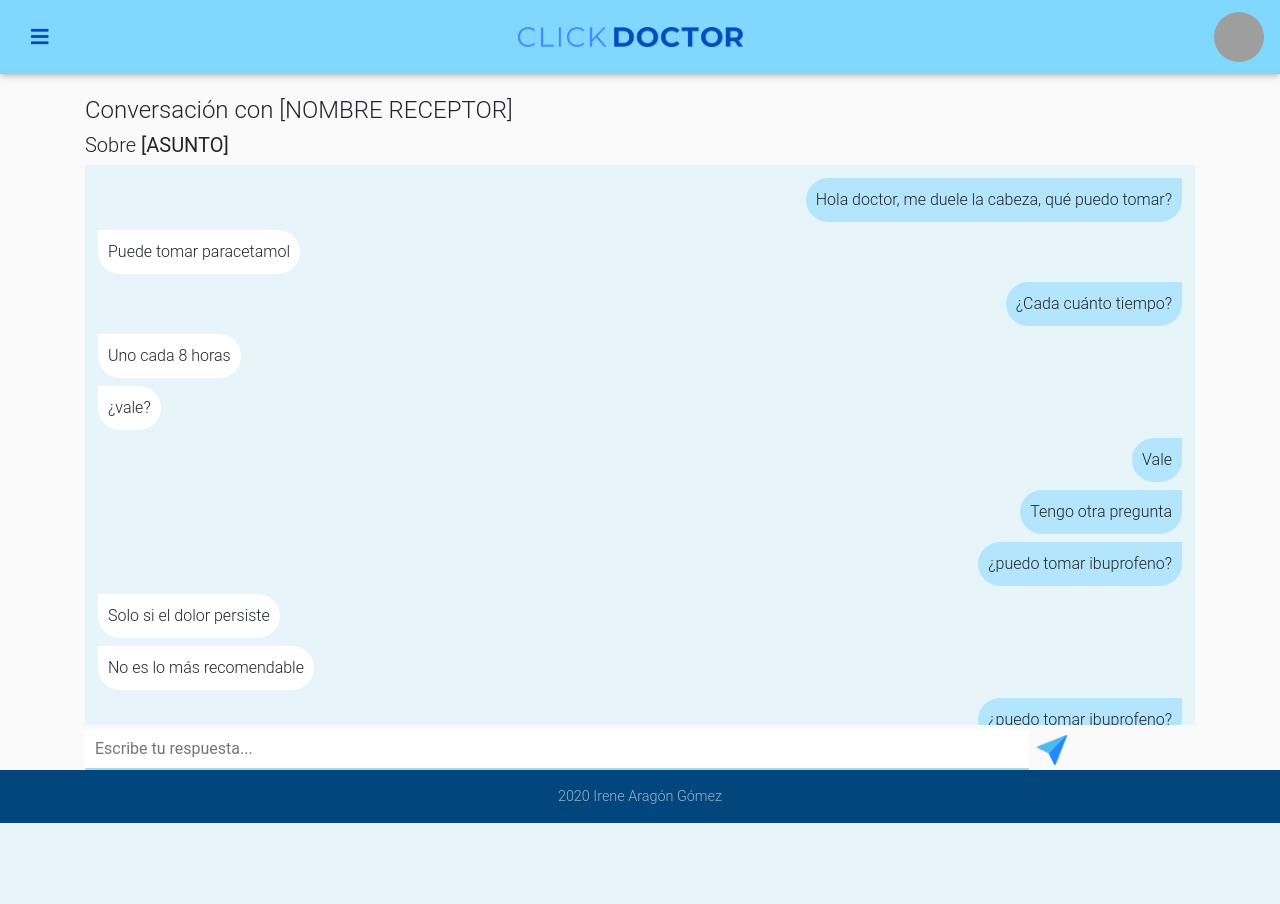
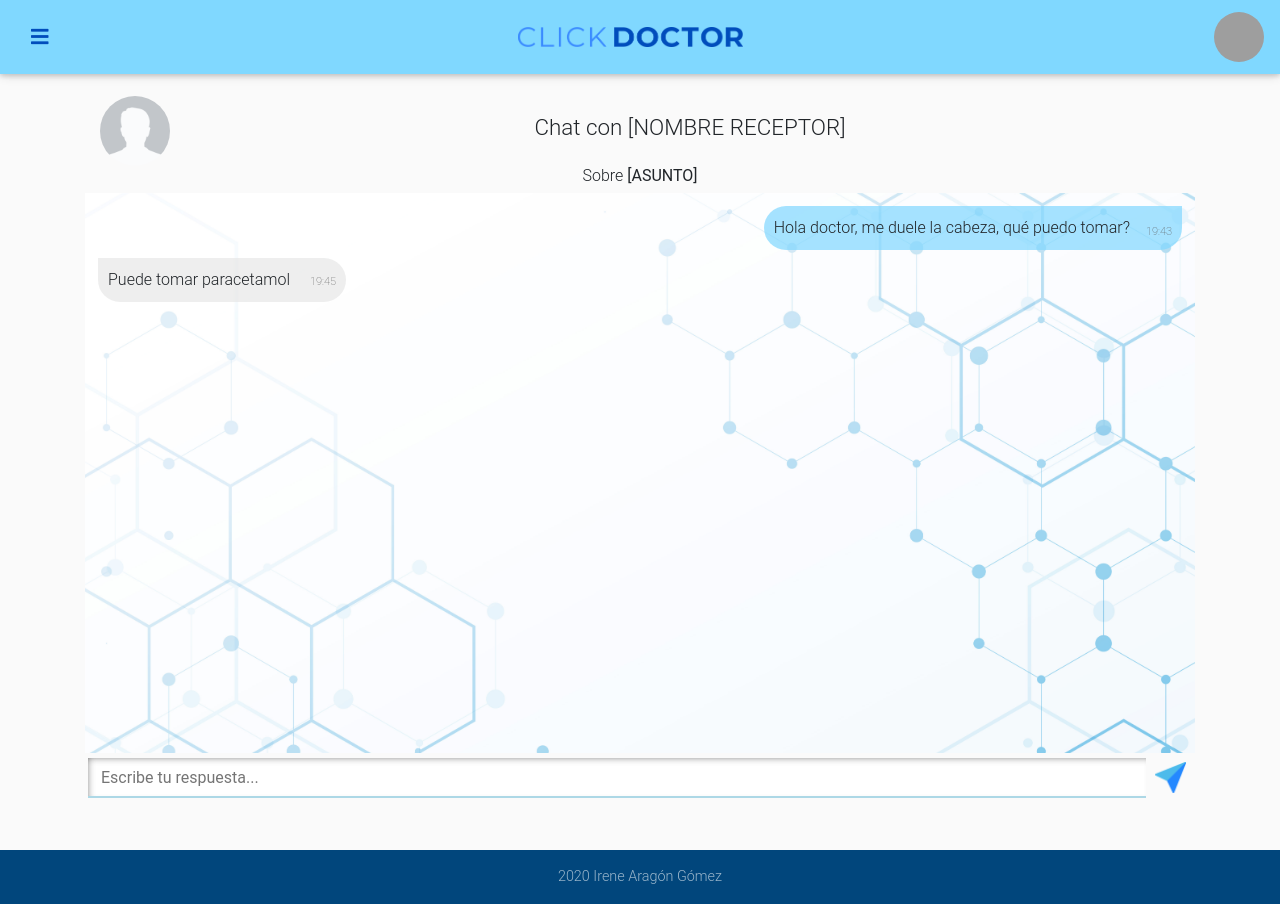
Before and after one commit to IreneAragon/clickdoctor, a PHP site: page /areaPaciente/detalleConversacion.php?chat=1 in a window 1280 px wide. Before the commit the page ends 823 px from the top, so only its background shows below. Run offline with PHP 8.4, Linux system fonts and the light colour scheme; the visitor is signed in with stand-in values (Sample User, id 1); data that the repository does not hold is empty; some libraries are stand-ins or nearby versions; grey boxes are pictures that could not be loaded.

Commit message:
afinando estilos del chat

```diff
--- a/areaPaciente/detalleConversacion.php
+++ b/areaPaciente/detalleConversacion.php
@@ -18,10 +18,16 @@ require_once '../include/navPacientes.php';
 
 
 
-<div class="container mt-5">
+<div class="container mt-5 mb-5">
 
-    <div class="mt-5">
-        <h4>Conversación con [NOMBRE RECEPTOR]</h4>
+    <div class="mt-5 box-header">
+        <div class="box-img-nombre">
+            <img src="../areaProfesional/perfil/images/default-avatar.png" alt="Imagen de perfil del Profesional" class="chat-avatar">
+            <h4>Chat con [NOMBRE RECEPTOR]</h4>
+        </div>
+
+    </div>
+    <div class="chat-asunto">
         <h5>Sobre <b>[ASUNTO]</b></h5>
     </div>
 
@@ -34,106 +40,26 @@ require_once '../include/navPacientes.php';
     <div class="emisor">
         <div class="msg-emisor">
             Hola doctor, me duele la cabeza, qué puedo tomar?
+            <small class="ml-3">19:43</small>
         </div>
+
     </div>
 
     <!-- RECEPTOR -->
     <div class="receptor">
         <div class="msg-receptor">
             Puede tomar paracetamol
-        </div>
-    </div>
-
-    <!-- EMISOR -->
-    <div class="emisor">
-        <div class="msg-emisor">
-            ¿Cada cuánto tiempo?
-        </div>
-    </div>
-
-    <!-- RECEPTOR -->
-    <div class="receptor">
-        <div class="msg-receptor">
-            Uno cada 8 horas
-        </div>
-    </div>
-    <!-- RECEPTOR -->
-    <div class="receptor">
-        <div class="msg-receptor">
-            ¿vale?
-        </div>
-    </div>
-
-    <!-- EMISOR -->
-    <div class="emisor">
-        <div class="msg-emisor">
-            Vale
-        </div>
-    </div>
-    <!-- EMISOR -->
-    <div class="emisor">
-        <div class="msg-emisor">
-            Tengo otra pregunta
-        </div>
-    </div>
-    <!-- EMISOR -->
-    <div class="emisor">
-        <div class="msg-emisor">
-            ¿puedo tomar ibuprofeno?
-        </div>
-    </div>
-
-    <!-- RECEPTOR -->
-    <div class="receptor">
-        <div class="msg-receptor">
-            Solo si el dolor persiste
-        </div>
-    </div>
-    <!-- RECEPTOR -->
-    <div class="receptor">
-        <div class="msg-receptor">
-            No es lo más recomendable
-        </div>
-    </div>
-
-    <!-- EMISOR -->
-    <div class="emisor">
-        <div class="msg-emisor">
-            ¿puedo tomar ibuprofeno?
-        </div>
-    </div>
-    <!-- RECEPTOR -->
-    <div class="receptor">
-        <div class="msg-receptor">
-            Solo si el dolor persiste
-        </div>
-    </div>
-    <!-- EMISOR -->
-    <div class="emisor">
-        <div class="msg-emisor">
-            ¿puedo tomar ibuprofeno?
-        </div>
-    </div>
-
-    <!-- RECEPTOR -->
-    <div class="receptor">
-        <div class="msg-receptor">
-            Solo si el dolor persiste
-        </div>
-    </div>
-    <!-- RECEPTOR -->
-    <div class="receptor">
-        <div class="msg-receptor">
-            No es lo más recomendable
+            <small class="ml-3">19:45</small>
         </div>
     </div>
 
 </div>
 
 <div class="campo-respuesta">
-    <input type="text" name="" value="" placeholder="Escribe tu respuesta...">
-    <!-- <button type="button" name="button" class="btn btn-info">Enviar</button> -->
-    <img src="../img/send.png" alt="Enviar mensaje" class="icon-send">
+    <form class="" action="" method="post">
+        <input type="text" name="" value="" placeholder="Escribe tu respuesta..." class="">
+        <button type="submit" name="button"><img src="../img/send.png" alt="Enviar mensaje" class="icon-send"></button>
+    </form>
 </div>
 
 
--- a/css/myStyles.css
+++ b/css/myStyles.css
@@ -230,8 +230,60 @@ footer {
                CHAT
 *********************************/
 
+.box-header {
+    /* display: flex;
+    justify-content: space-around; */
+}
+
+.box-img-nombre {
+    display: flex;
+    /* display: flex; */
+    flex-direction: row;
+    flex-wrap: nowrap;
+    justify-content: space-around;
+    align-items: flex-start;
+    align-content: flex-start;
+}
+
+.box-img-nombre img {
+    display: flex;
+    margin-left: 15px;
+}
+
+.box-img-nombre h4 {
+    display: flex;
+    flex-grow: 1;
+    align-self: center;
+    justify-content: space-around;
+    margin-left: 15px;
+    font-size: 1.4rem;
+
+}
+
+.chat-avatar {
+    vertical-align: middle;
+    width: 70px;
+    height: 70px;
+    border-radius: 50%;
+    /* IMPORTANTE - esto es lo que hace que no se chafe la img */
+    object-fit: cover;
+}
+
+.chat-asunto {
+    display: flex;
+    justify-content: center;
+}
+
+.chat-asunto h5 {
+    font-size: 1rem;
+}
+
+
 .chat {
-    background: #e7f5fb;
+    background-image: url("../img/bg-chat.jpg");
+    background-color: #e7f5fb;
+    background-size: cover;
+    /* background: #e7f5fb; */
     padding: 5px;
     height: 70vh;
     overflow: scroll;
@@ -263,48 +315,120 @@ footer {
 }
 
 .msg-emisor {
-    background-color: rgba(128, 216, 255, 0.5);
+    background-color: rgba(128, 216, 255, 0.7);
     justify-content: flex-end;
     padding: 10px;
     margin: 0;
     border-radius: 25px;
     border-top-right-radius: 0;
+
+    display: flex;
+    align-items: flex-end;
 }
 
 .msg-receptor {
     justify-content: flex-start;
-    background: white;
+    background: rgba(231, 231, 231, 0.7);
     padding: 10px;
     margin: 0;
     border-radius: 25px;
     border-top-left-radius: 0;
 }
 
-.campo-respuesta {
-    /* display: flex; */
+.msg-emisor small,
+.msg-receptor small {
+    color: rgb(92, 92, 92);
+    font-weight: lighter;
+    font-size: 11px;
 }
 
-input {
+.campo-respuesta {
+    /* display: flex;
+    flex-direction: row;
+    flex-wrap: nowrap;
+    justify-content: space-between;
+    align-items: flex-start;
+    align-content: stretch; */
+}
+
+.campo-respuesta form {
+    display: flex;
+    flex-direction: row;
+    flex-wrap: nowrap;
+    justify-content: space-between;
+    align-items: flex-start;
+    align-content: stretch;
+}
+
+.campo-respuesta input {
     background-color: white;
-    width: 85%;
+    width: 95%;
     height: 40px;
-    /* border-radius: 25px; */
     margin-top: 5px;
-    padding-left: 10px;
-    /* display: flex; */
-    /* justify-content: flex-start; */
+    margin-left: 3px;
+    padding-left: 13px;
     border-bottom: 2px solid lightblue;
     border-top: 0px;
     border-left: 0px;
     border-right: 0px;
+    box-shadow: inset 3px 3px 8px -5px #474747;
+    display: block;
+    flex-grow: 1;
+    flex-shrink: 1;
+    flex-basis: auto;
+    align-self: auto;
+    order: 0;
 }
 
 .icon-send {
-    width: 30px;
-    margin-left: 5px;
+    width: 31px;
+    margin: 9px;
+    height: auto;
     cursor: pointer;
-    /* display: flex; */
-    /* justify-content: flex-end; */
+    display: block;
+    flex-grow: 0;
+    flex-shrink: 1;
+    flex-basis: auto;
+    align-self: auto;
+    order: 0;
+}
+
+/* Eliminar estilos al botón */
+.campo-respuesta button {
+    background: none;
+    border: 0;
+    color: inherit;
+    padding: 0;
+}
+.campo-respuesta button:active {
+    background: none!important;
+    border: none!important;
+    outline: none!important;
+    padding: 0!important;
+}
+.campo-respuesta button:focus {
+    background: none!important;
+    border: none!important;
+    outline: none!important;
+    padding: 0!important;
+}
+.campo-respuesta button:hover {
+    background: none!important;
+    border: none!important;
+    outline: none!important;
+    padding: 0!important;
+}
+.campo-respuesta button:visited {
+    background: none!important;
+    border: none!important;
+    outline: none!important;
+    padding: 0!important;
+}
+.campo-respuesta button:link {
+    background: none!important;
+    border: none!important;
+    outline: none!important;
+    padding: 0!important;
 }
 
 
@@ -319,13 +443,4 @@ input {
 
 
 
-
-
-
-
-
-
-
-
-
 /**/
```
Also changed, not shown: img/bg-chat.jpg (added).
